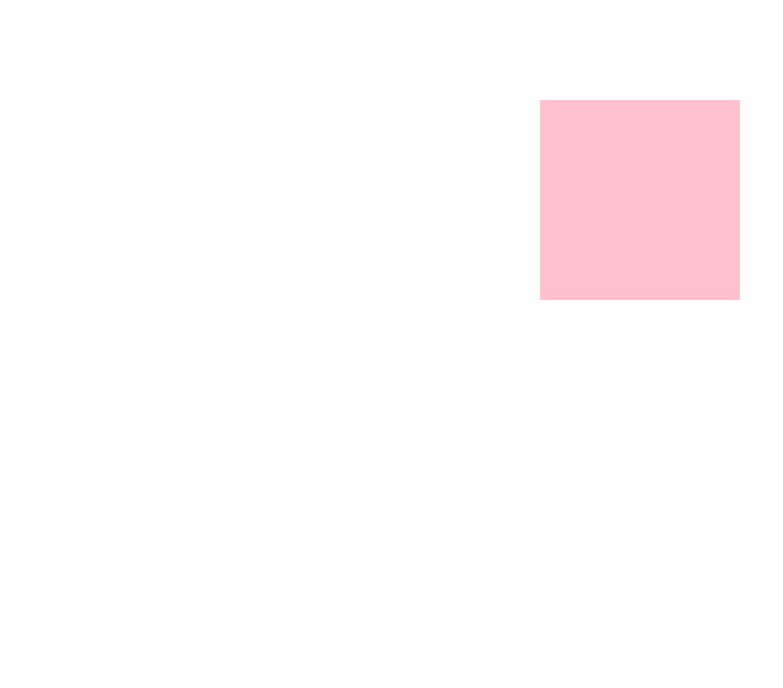
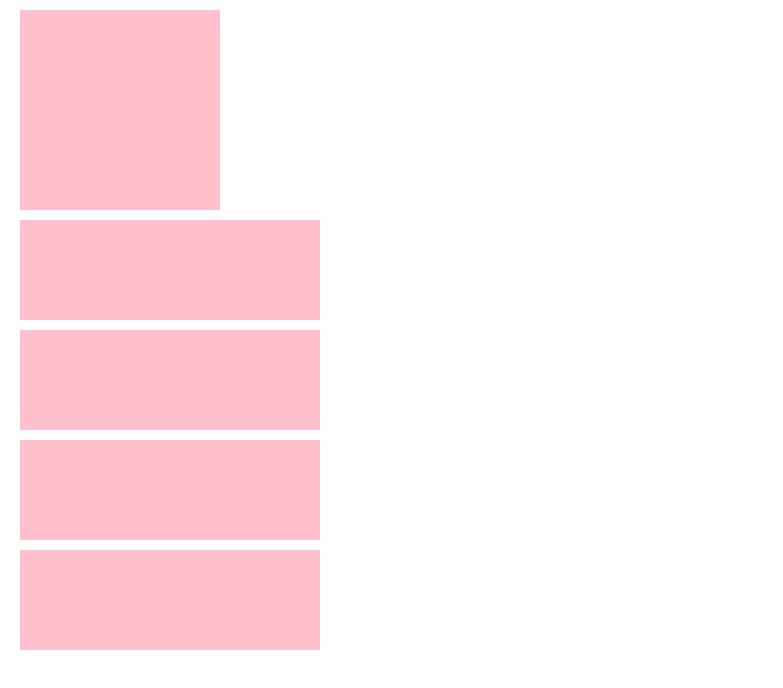
Before and after one commit to Bip-resh/HTML-Practice, a plain HTML site: page day4/practice/index.html in a window 1280 px wide. Shown: the whole page, without its empty margins (0-783 px from the left). Drawn offline with Linux system fonts and the light colour scheme.

Commit message:
work updated

```diff
--- a/day4/practice/index.html
+++ b/day4/practice/index.html
@@ -8,7 +8,14 @@
 </head>
 <body>
     <div class="div-container">
-        <div class="box"></div>
+        <div id="box0" class="box"></div>
+    </div>
+
+    <div class="div-container1">
+        <div id="box1" class="box"></div>
+        <div id="box2" class="box"></div>
+        <div id="box3" class="box"></div>
+        <div id="box4" class="box"></div>
     </div>
 </body>
 </html>
--- a/day4/practice/style.css
+++ b/day4/practice/style.css
@@ -5,22 +5,72 @@
 }
 
 .div-container{
-    height : 100vh;
-    width : 100vw;
+    height : auto;
+    width : 300px;
 
 }
 
-.box{
-    height : 200px ;
-    width : 200px;
-    margin : 100px auto;
-    background-color: pink;
-    transition-duration: 500ms;
-    transition-property : all;
-    tran
+.div-container1{
+    height : auto;
+    width: 700px;
+
 }
 
-.box:hover{
+
+.box{
+    height : 100px ;
+    width : 300px;
+    margin : 10px 20px;
+    background-color: pink;
+    display: flex;
+    justify-content: end;
+    align-items: center;
+    transition-duration: 500ms;
+    transition-delay: 200ms;
+    transition-property: background , width;
+
+}
+
+#box0{
+    height : 200px;
+    width : 200px;
+    transition-property: all;
+    transition-duration: 500ms;
+    transition-timing-function: ease-in;
+    transition-delay : 1s;
+}
+
+#box0:hover{
     background-color: blueviolet;
     transform: rotate(45deg);
 }
+
+
+
+#box1{
+    transition-timing-function: linear;
+}
+
+
+
+#box2{
+    transition-timing-function: ease-in;
+}
+
+
+
+#box3 {
+    transition-timing-function: ease-out;
+}
+
+
+
+
+#box4 {
+    transition-timing-function: ease-in-out;
+}
+
+.div-container1:hover .box {
+    background-color: blueviolet;
+    width: 700px;
+}
```
